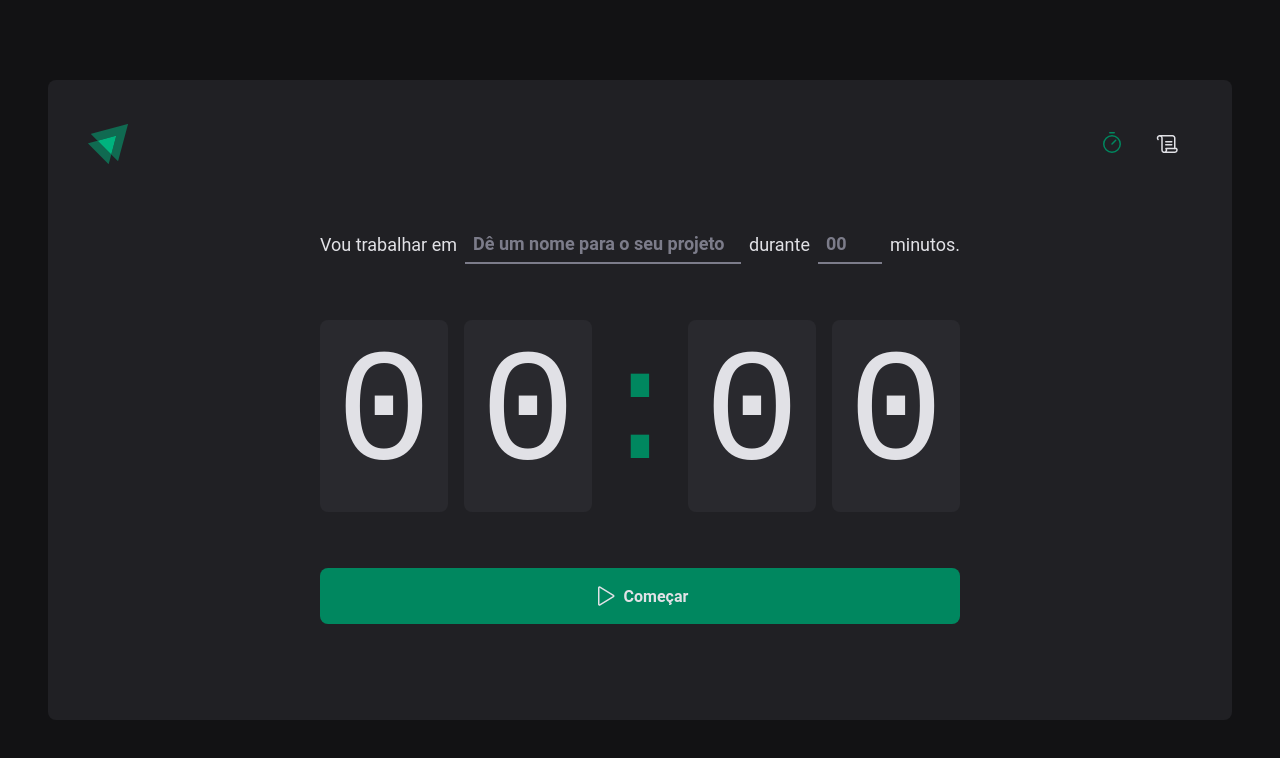
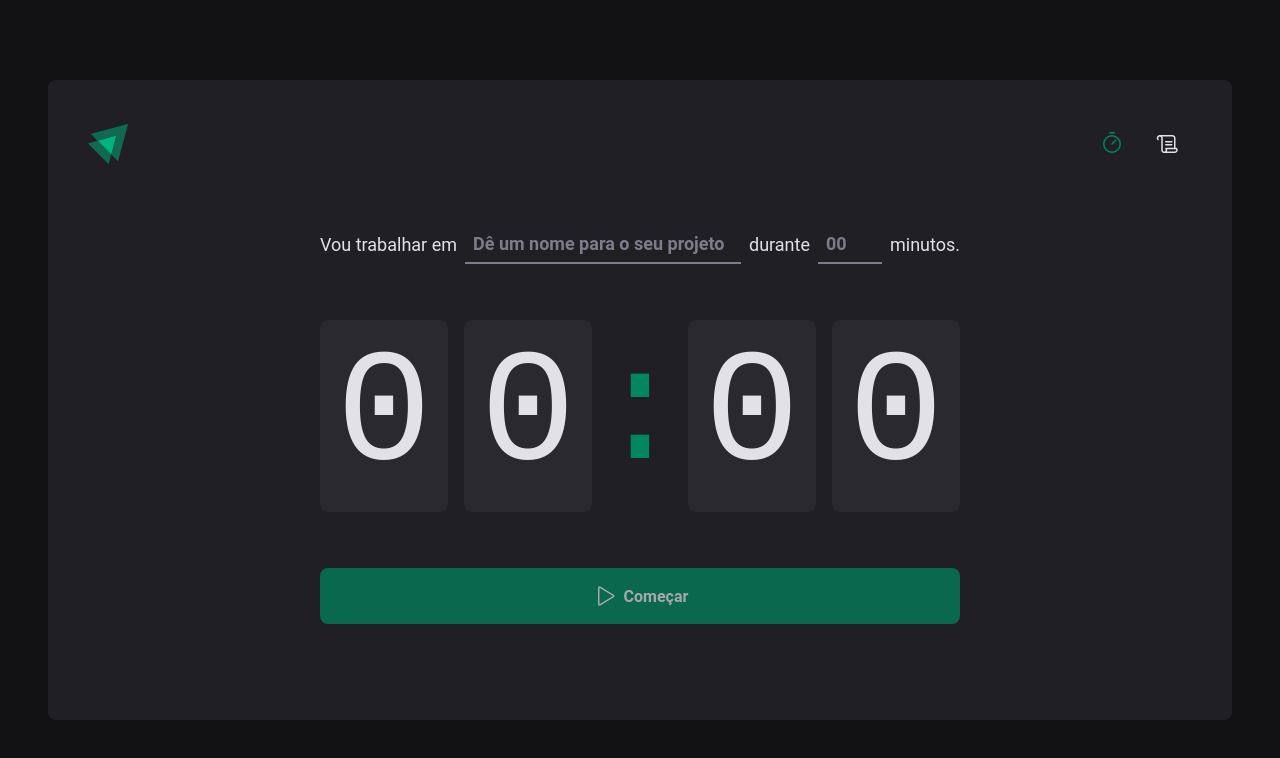
Before and after one commit to felipecfb/ignite-timer, a React app: page / in a window 1280 px wide. Shown: the top 758 px of the page. Built offline with nearby package versions, Linux system fonts and the light colour scheme; the HTML template or start-up script is replaced by a standard one.

Commit message:
✨ feat: adding react-hook-form

```diff
--- a/package.json
+++ b/package.json
@@ -13,6 +13,7 @@
     "phosphor-react": "^1.4.1",
     "react": "^18.2.0",
     "react-dom": "^18.2.0",
+    "react-hook-form": "^7.36.1",
     "react-router-dom": "^6.4.1",
     "styled-components": "^5.3.6"
   },
--- a/src/pages/Home/index.tsx
+++ b/src/pages/Home/index.tsx
@@ -1,4 +1,6 @@
 import { Play } from 'phosphor-react'
+import { useForm } from 'react-hook-form'
+
 import {
   FormContainer,
   HomeContainer,
@@ -10,9 +12,18 @@
 } from './styles'
 
 export function Home() {
+  const { register, handleSubmit, watch } = useForm()
+
+  function handleCreateNewCycle(data: any) {
+    console.log(data)
+  }
+
+  const task = watch('task')
+  const isSubmitDisabled = !task
+
   return (
     <HomeContainer>
-      <form action="">
+      <form onSubmit={handleSubmit(handleCreateNewCycle)} action="">
         <FormContainer>
           <label htmlFor="task">Vou trabalhar em</label>
           <TaskInput
@@ -20,6 +31,7 @@
             type="text"
             placeholder="Dê um nome para o seu projeto"
             list="task-suggestions"
+            {...register('task')}
           />
 
           <datalist id="task-suggestions">
@@ -37,6 +49,7 @@
             step={5}
             min={5}
             max={60}
+            {...register('minutesAmount', { valueAsNumber: true })}
           />
           <span>minutos.</span>
         </FormContainer>
@@ -49,7 +62,7 @@
           <span>0</span>
         </CountdownContainer>
 
-        <StartCountdownButton type="submit">
+        <StartCountdownButton disabled={isSubmitDisabled} type="submit">
           <Play size={24} />
           Começar
         </StartCountdownButton>
```
Also changed, not shown: 1 other file (tests, documents, lock files or other folders).
